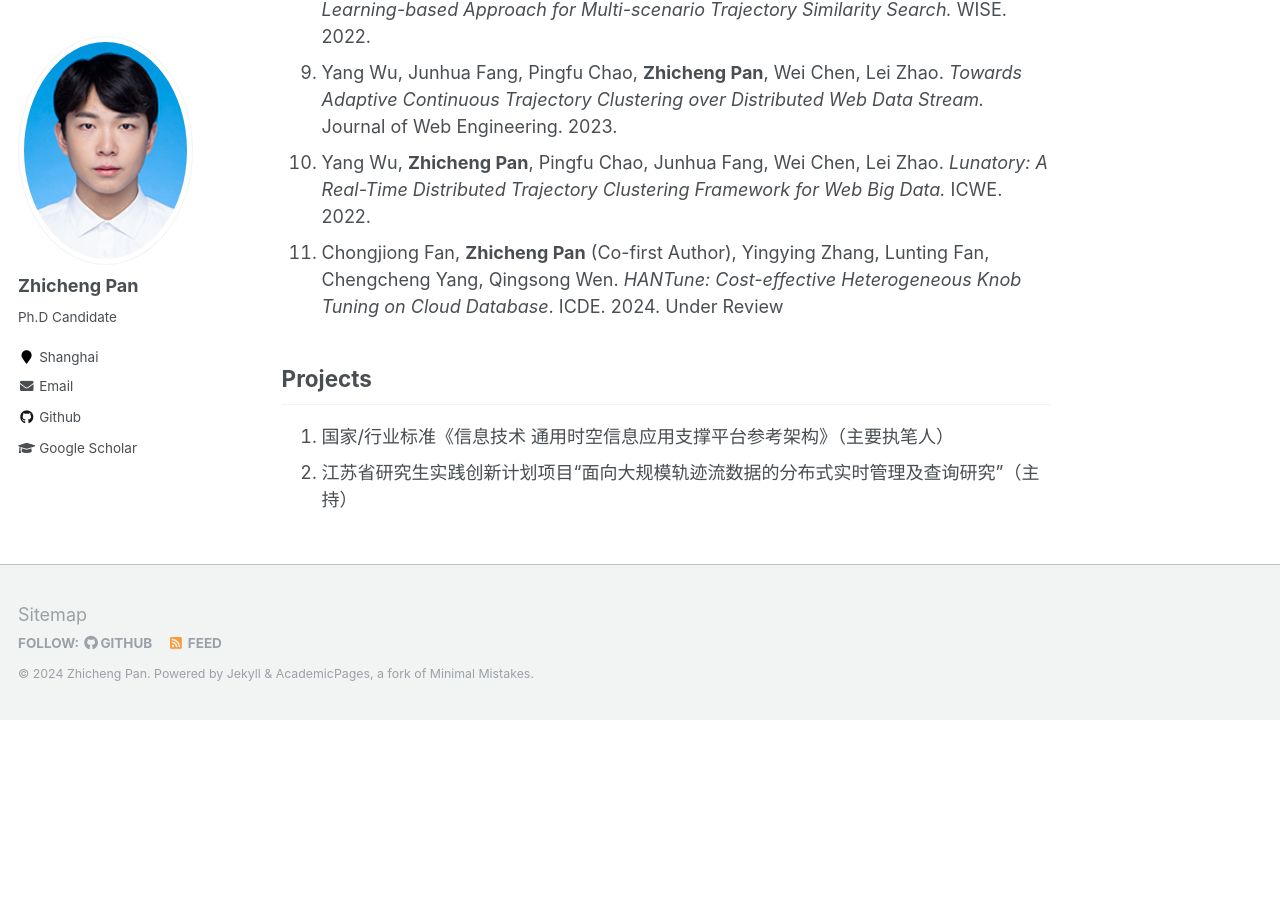
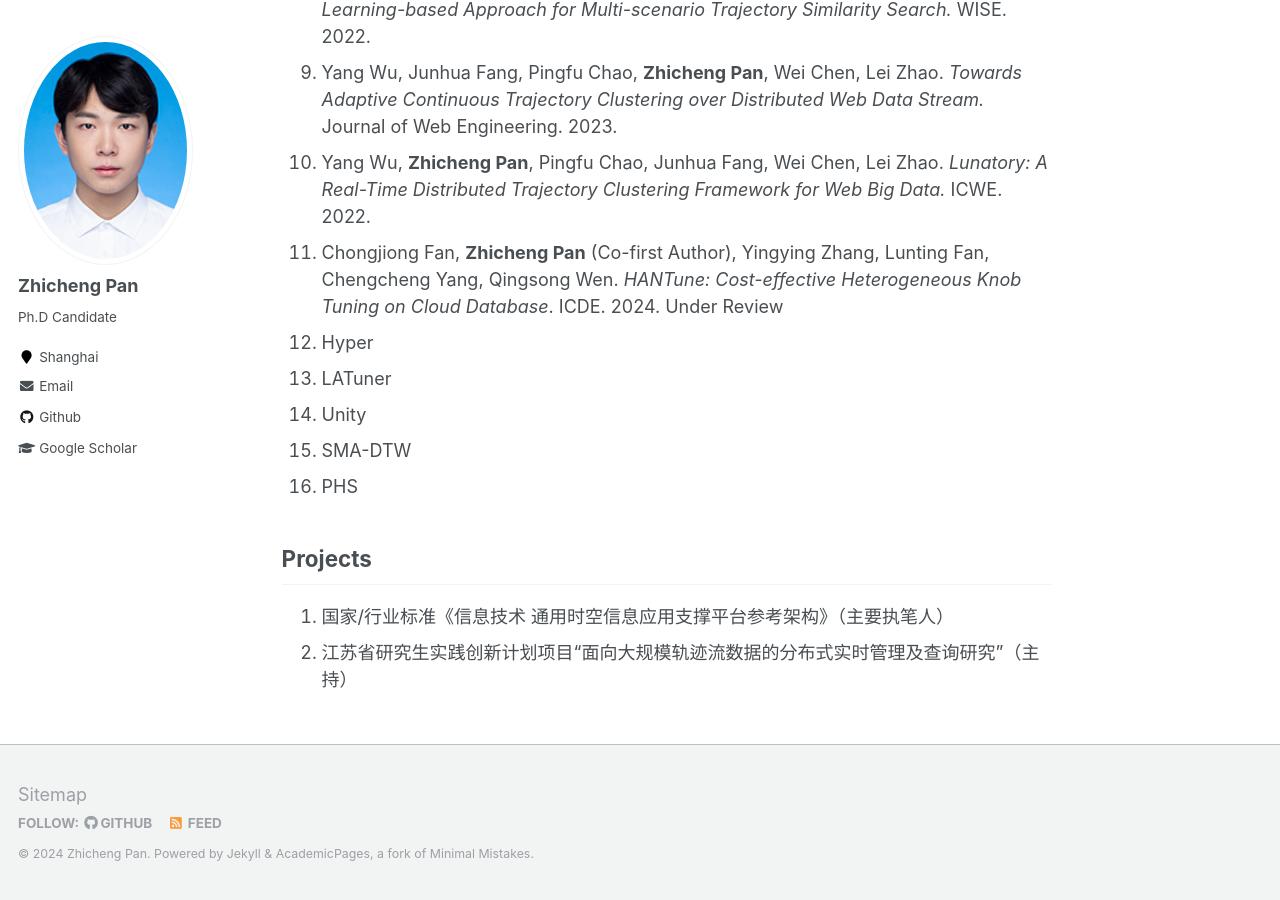
Before and after one commit to lroethan/lroethan.github.io, a Jekyll site: the page built from _pages/about.md, in a window 1280 px wide and 900 px high, scrolled down 1016 px. Built offline with Jekyll 4.4.1, drawn with Linux system fonts in a browser that asks for light colours; before the commit the page ends 1736 px from its top, so only the background shows below that.

Commit message:
update my dream

```diff
--- a/_pages/about.md
+++ b/_pages/about.md
@@ -23,6 +23,11 @@ Publications
 9. Yang Wu, Junhua Fang, Pingfu Chao, **Zhicheng Pan**, Wei Chen, Lei Zhao. *Towards Adaptive Continuous Trajectory Clustering over Distributed Web Data Stream.* Journal of Web Engineering. 2023.
 10. Yang Wu, **Zhicheng Pan**, Pingfu Chao, Junhua Fang, Wei Chen, Lei Zhao. *Lunatory: A Real-Time Distributed Trajectory Clustering Framework for Web Big Data.* ICWE. 2022.
 11. Chongjiong Fan, **Zhicheng Pan** (Co-first Author), Yingying Zhang, Lunting Fan, Chengcheng Yang, Qingsong Wen. *HANTune: Cost-effective Heterogeneous Knob Tuning on Cloud Database*. ICDE. 2024. Under Review
+12. Hyper
+13. LATuner
+14. Unity
+15. SMA-DTW
+16. PHS
 
 Projects
 ------
```
